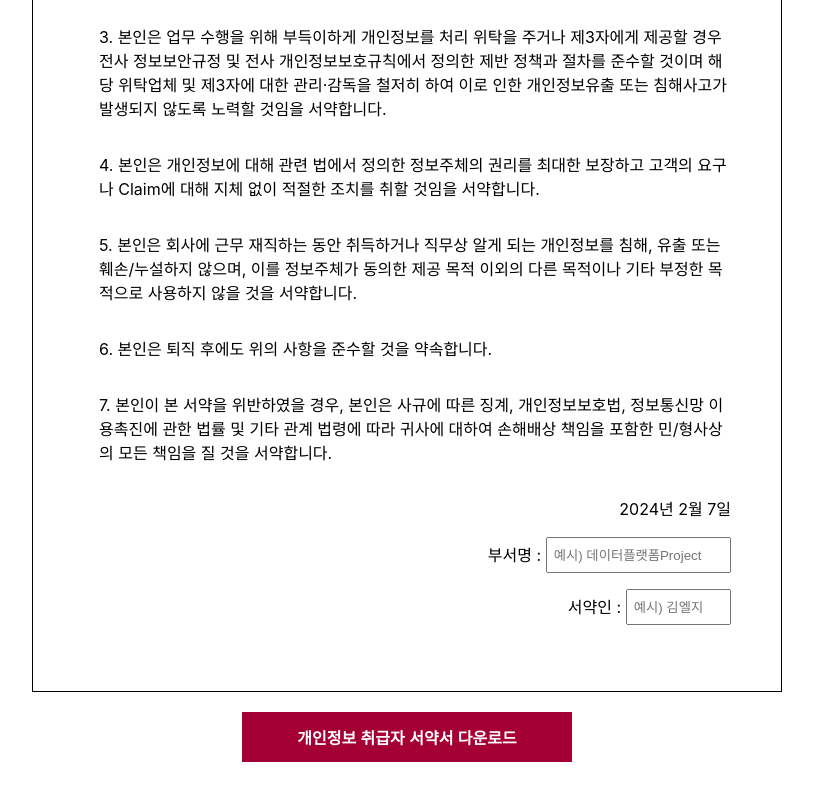
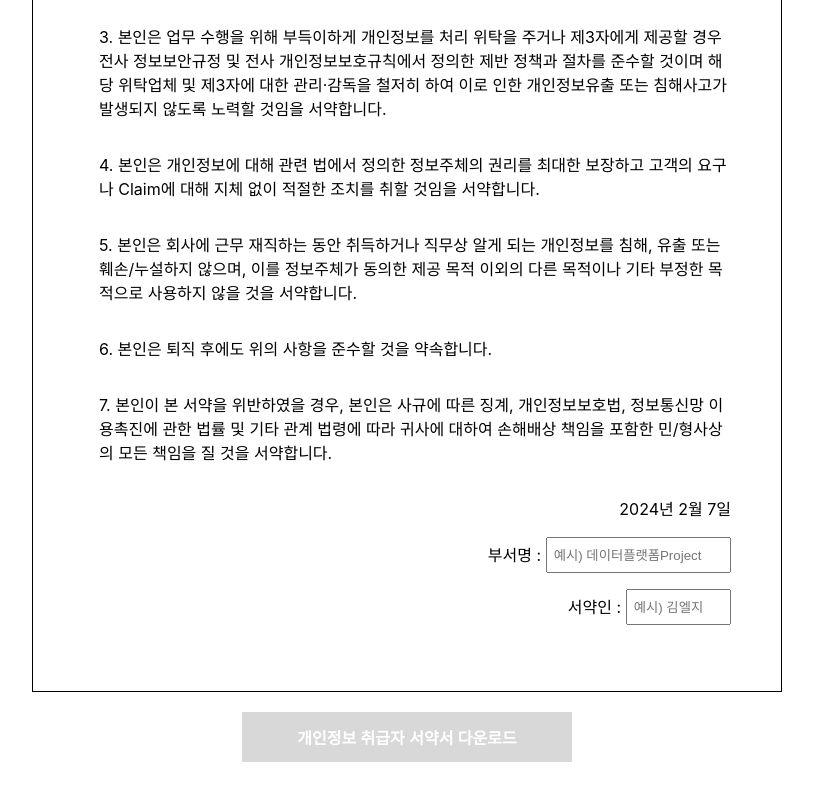
Before and after one commit to doitgrow/pledge, a React (Create React App) app: page / in a window 1280 px wide. Shown: the part 476-1276 px from the top of the page, without its empty margins (233-1046 px from the left). Built offline with nearby package versions, Linux system fonts and the light colour scheme.

Commit message:
버튼 활성,비활성 기능 추가

```diff
--- a/src/App.css
+++ b/src/App.css
@@ -48,3 +48,8 @@ ul {
   background-color: #930020;
   color: white;
 }
+
+button:disabled,
+button:disabled:hover {
+  background-color: rgba(200, 200, 200, .7);
+}
--- a/src/App.js
+++ b/src/App.js
@@ -176,7 +176,10 @@ function App() {
                 </div>
             </div>
 
-            <button className="btn" onClick={downloadPdf}>
+            <button
+                className="btn"
+                onClick={downloadPdf}
+                disabled={!name || !department}>
                 개인정보 취급자 서약서 다운로드
             </button>
         </div>
```
